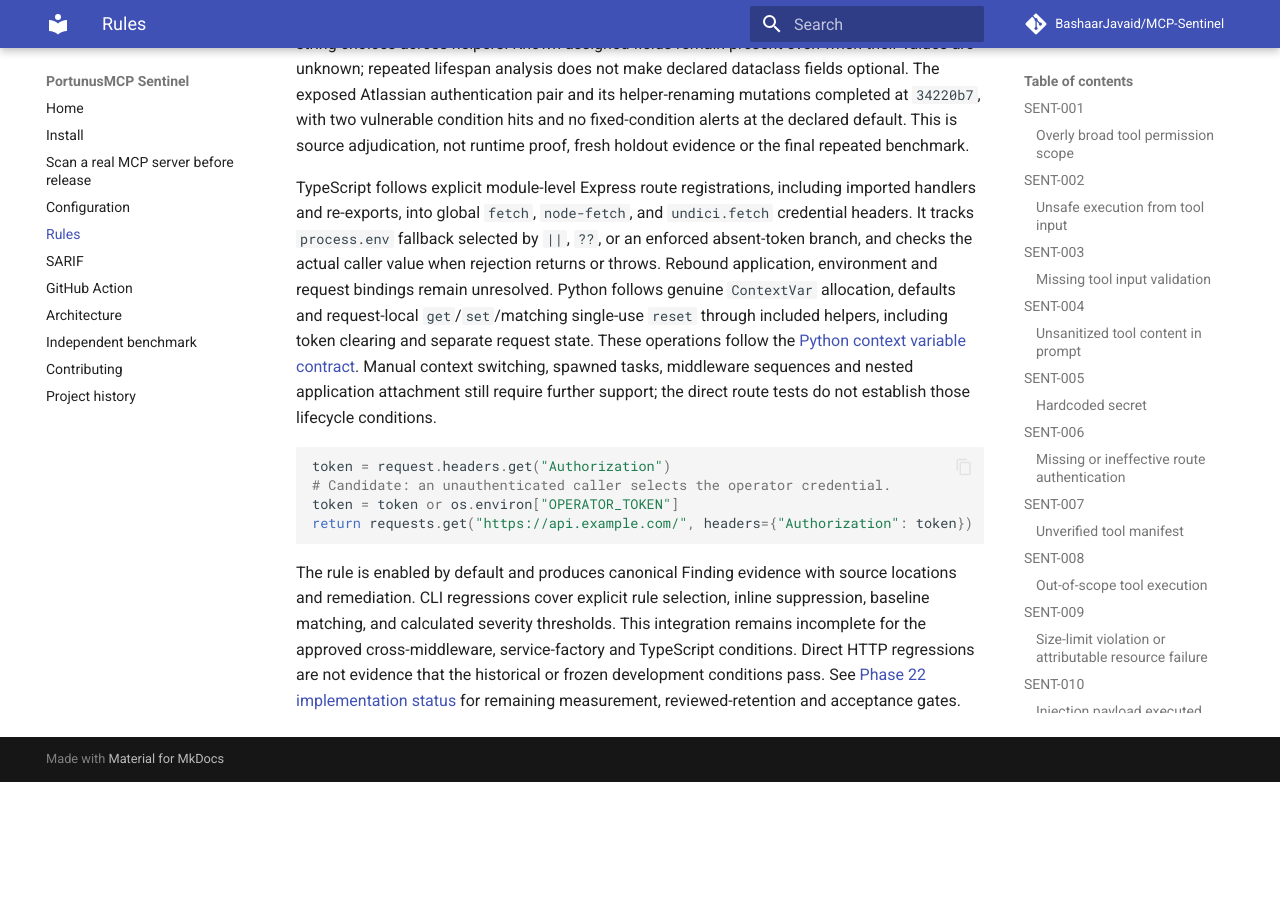
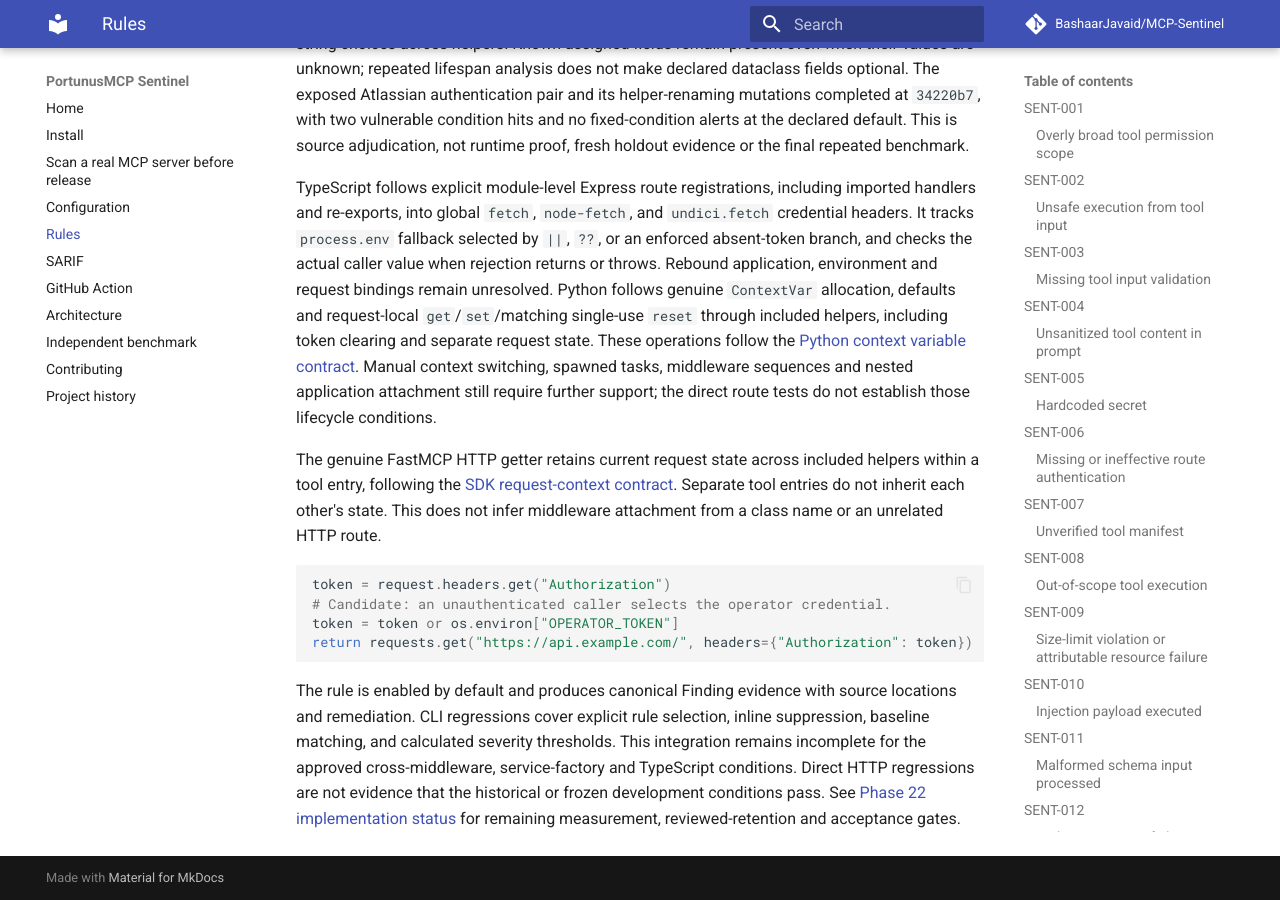
Before and after one commit to BashaarJavaid/MCP-Sentinel, an MkDocs documentation site: the page built from docs/rules.md, in a window 1280 px wide and 900 px high, scrolled down 11411 px. Built offline with MkDocs 1.6.1 and Material for MkDocs 9.7.7, drawn with Linux system fonts in a browser that asks for light colours; comment, search, counter and statistics services are not loaded; before the commit the page ends 12193 px from its top, so only the background shows below that.

Commit message:
Preserve current HTTP request state across included helpers

````diff
--- a/docs/rules.md
+++ b/docs/rules.md
@@ -469,6 +469,12 @@ Manual context switching, spawned tasks, middleware sequences and nested
 application attachment still require further support; the direct route tests do
 not establish those lifecycle conditions.
 
+The genuine FastMCP HTTP getter retains current request state across included
+helpers within a tool entry, following the
+[SDK request-context contract](https://gofastmcp.com/v2/servers/context).
+Separate tool entries do not inherit each other's state. This does not infer
+middleware attachment from a class name or an unrelated HTTP route.
+
 ```python
 token = request.headers.get("Authorization")
 # Candidate: an unauthenticated caller selects the operator credential.
````
Also changed, not shown: ARCHITECTURE.md (+5 -0 lines), artifacts/phase22/integration/progress.md (+14 -0 lines), src/sentinel/static/path_flow.py (+9 -1 lines), 1 other file.
